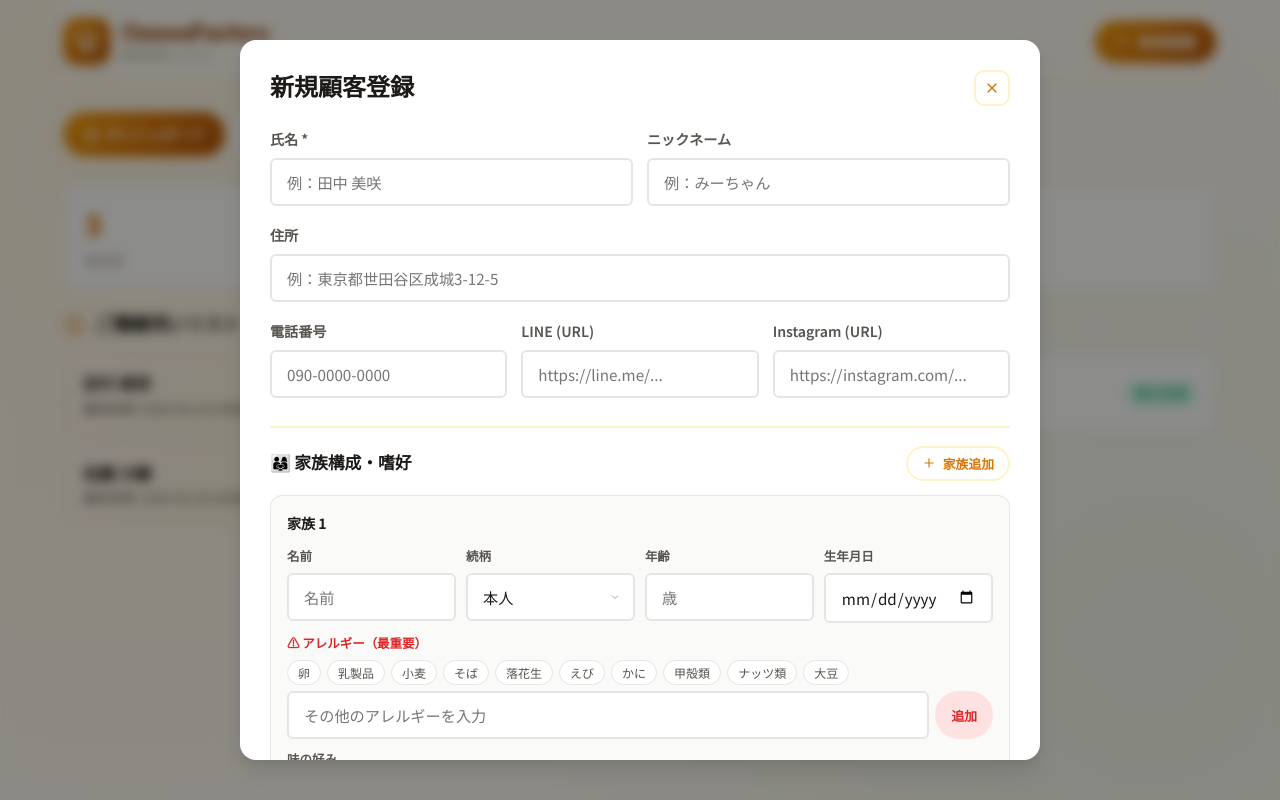
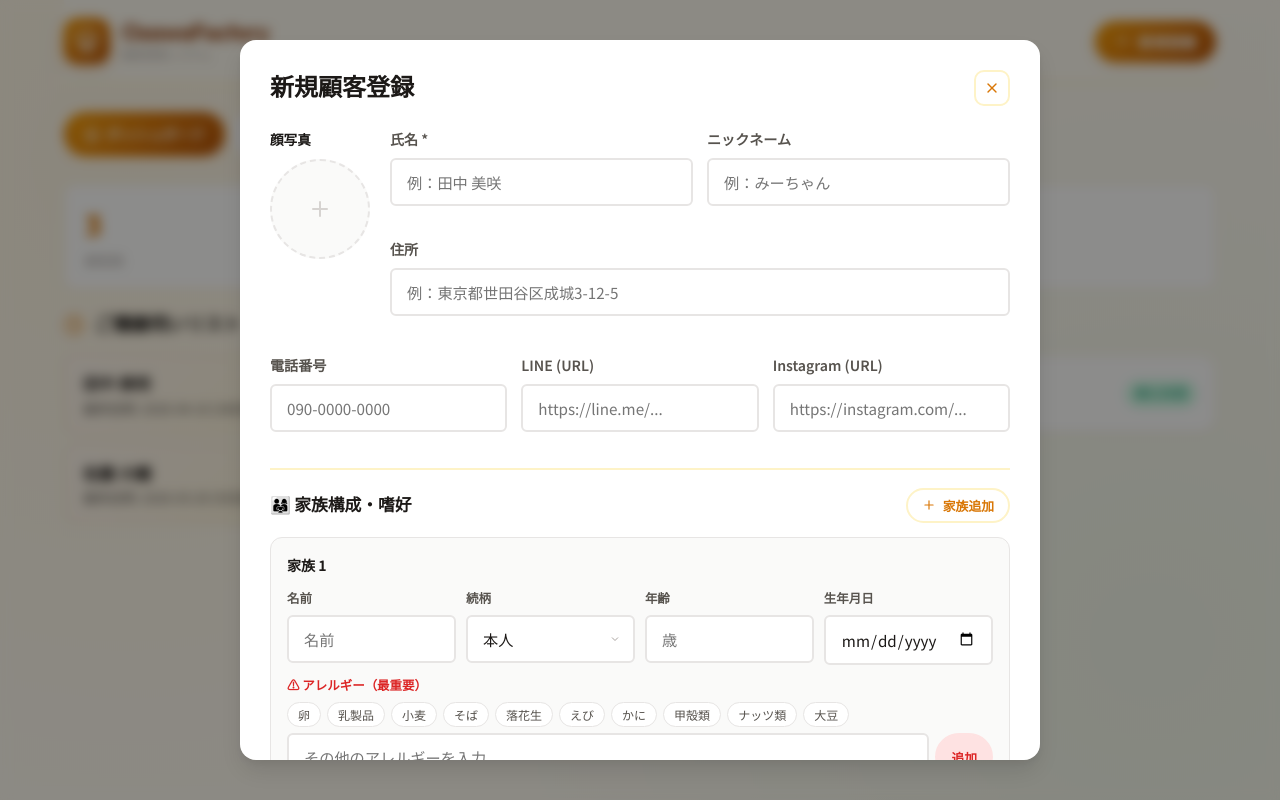
Before and after one commit to hg1515-inv/Ozawa-Factory, a React (Vite) app: page / in a window 1280 px wide. Both pictures are taken after a click on the button "新規登録". Built offline with nearby package versions, Linux system fonts and the light colour scheme.

Commit message:
Add customer avatar upload and display

```diff
--- a/src/components/CustomerDetail.jsx
+++ b/src/components/CustomerDetail.jsx
@@ -50,6 +50,18 @@
 
       {/* Header */}
       <div style={{ display: 'flex', justifyContent: 'space-between', alignItems: 'flex-start', marginBottom: '20px', flexWrap: 'wrap', gap: '12px' }}>
+        <div style={{ display: 'flex', gap: '16px', alignItems: 'center' }}>
+          {/* Avatar Area */}
+          <div style={{ width: '80px', height: '80px', borderRadius: '50%', background: '#FAFAF9', border: '2px solid white', boxShadow: 'var(--shadow-sm)', overflow: 'hidden', flexShrink: 0 }}>
+            {c.avatar ? (
+              <img src={c.avatar} alt={c.name} style={{ width: '100%', height: '100%', objectFit: 'cover' }} />
+            ) : (
+              <div style={{ width: '100%', height: '100%', display: 'flex', alignItems: 'center', justifyContent: 'center', color: '#D6D3D1' }}>
+                <Camera size={32} />
+              </div>
+            )}
+          </div>
+
           <div>
             <div style={{ display: 'flex', alignItems: 'center', gap: '10px', marginBottom: '4px' }}>
               <h2 style={{ fontSize: '1.6rem', margin: 0 }}>{c.name}</h2>
@@ -60,6 +72,7 @@
               {c.phone && <span style={{ display: 'flex', alignItems: 'center', gap: '4px' }}>📞 {c.phone}</span>}
               {c.line && <a href={c.line} target="_blank" rel="noopener noreferrer" style={{ display: 'flex', alignItems: 'center', gap: '4px', color: '#06C755', textDecoration: 'none', fontWeight: 600 }}>💬 LINE</a>}
               {c.instagram && <a href={c.instagram} target="_blank" rel="noopener noreferrer" style={{ display: 'flex', alignItems: 'center', gap: '4px', color: '#E1306C', textDecoration: 'none', fontWeight: 600 }}>📸 Instagram</a>}
+            </div>
           </div>
         </div>
         <div style={{ display: 'flex', gap: '8px' }}>
--- a/src/components/CustomerForm.jsx
+++ b/src/components/CustomerForm.jsx
@@ -13,6 +13,7 @@
     phone: customer?.phone || '',
     line: customer?.line || '',
     instagram: customer?.instagram || '',
+    avatar: customer?.avatar || '',
     family: customer?.family || [{ id: generateId(), name: '', relation: '本人', age: '', birthday: '', allergies: [], tastePref: '', memo: '' }],
     events: customer?.events || [],
   });
@@ -85,7 +86,36 @@
 
         <form onSubmit={handleSubmit}>
           {/* Basic Info */}
-          <div style={{ display: 'grid', gridTemplateColumns: '1fr 1fr', gap: '14px' }}>
+          <div style={{ display: 'flex', gap: '20px', marginBottom: '20px' }}>
+            <div style={{ flexShrink: 0 }}>
+              <label style={{ display: 'block', marginBottom: '8px', fontSize: '0.85rem', fontWeight: 600 }}>顔写真</label>
+              <div
+                onClick={() => document.getElementById('avatar-upload').click()}
+                style={{
+                  width: '100px', height: '100px', borderRadius: '50%', border: '2px dashed #E7E5E4',
+                  display: 'flex', alignItems: 'center', justifyContent: 'center', overflow: 'hidden', cursor: 'pointer',
+                  background: form.avatar ? 'none' : '#FAFAF9', position: 'relative'
+                }}
+              >
+                {form.avatar ? (
+                  <img src={form.avatar} alt="Avatar" style={{ width: '100%', height: '100%', objectFit: 'cover' }} />
+                ) : (
+                  <Plus size={24} color="#D6D3D1" />
+                )}
+              </div>
+              <input
+                id="avatar-upload" type="file" accept="image/*" style={{ display: 'none' }}
+                onChange={e => {
+                  const file = e.target.files[0];
+                  if (!file) return;
+                  const reader = new FileReader();
+                  reader.onload = (ev) => setForm({ ...form, avatar: ev.target.result });
+                  reader.readAsDataURL(file);
+                }}
+              />
+            </div>
+            <div style={{ flex: 1 }}>
+              <div style={{ display: 'grid', gridTemplateColumns: '1fr 1fr', gap: '14px', marginBottom: '14px' }}>
                 <div className="form-group">
                   <label>氏名 *</label>
                   <input className="form-control" value={form.name} onChange={e => setForm({ ...form, name: e.target.value })} placeholder="例：田中 美咲" required />
@@ -95,14 +125,15 @@
                   <input className="form-control" value={form.nickname} onChange={e => setForm({ ...form, nickname: e.target.value })} placeholder="例：みーちゃん" />
                 </div>
               </div>
-
               <div className="form-group">
                 <label>住所</label>
                 <input className="form-control" value={form.address} onChange={e => setForm({ ...form, address: e.target.value })} placeholder="例：東京都世田谷区成城3-12-5" />
               </div>
+            </div>
+          </div>
 
           {/* Contact Info */}
-          <div style={{ display: 'grid', gridTemplateColumns: '1fr 1fr 1fr', gap: '14px' }}>
+          <div style={{ display: 'grid', gridTemplateColumns: '1fr 1fr 1fr', gap: '14px', marginBottom: '18px' }}>
             <div className="form-group">
               <label>電話番号</label>
               <input className="form-control" value={form.phone} onChange={e => setForm({ ...form, phone: e.target.value })} placeholder="090-0000-0000" />
```
Also changed, not shown: src/lib/store.js. Lines whose indentation alone changed are shown as unchanged.
